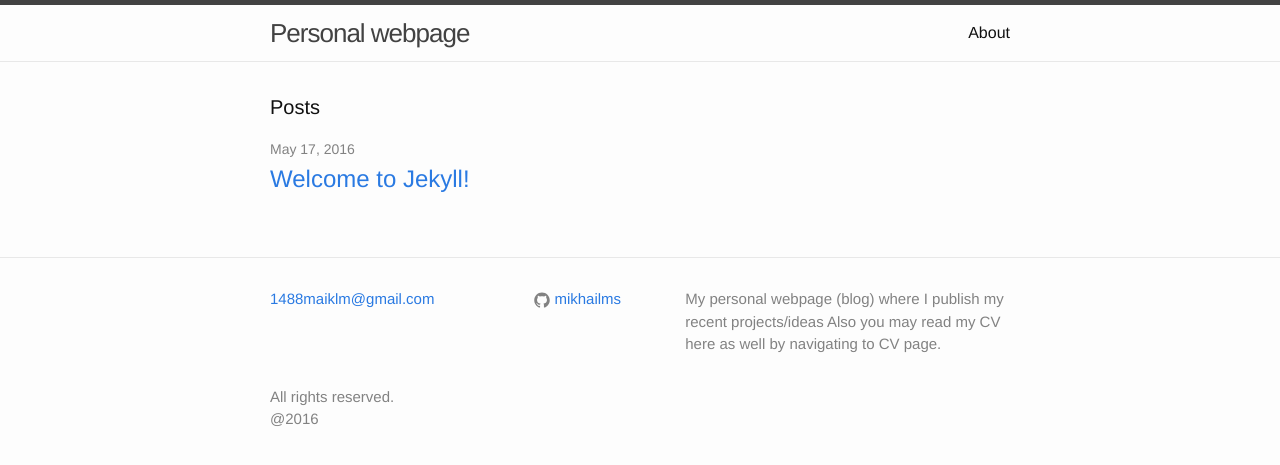
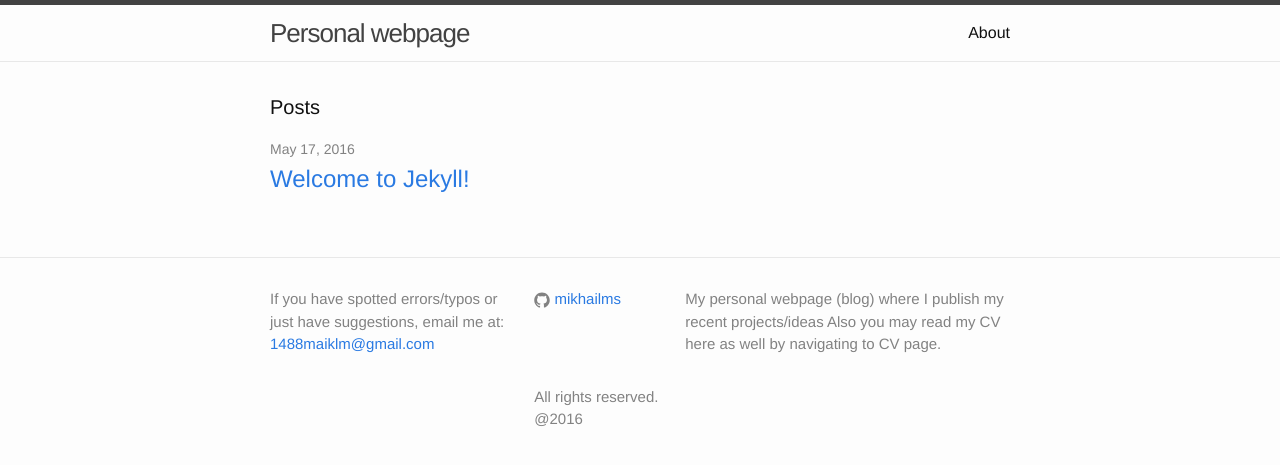
Before and after one commit to MikhailMS/mikhailms.github.io, a Jekyll site: the page built from index.html, in a window 1280 px wide. Shown: the top 465 px of the page. Built offline with Jekyll 4.4.1, drawn with Linux system fonts in a browser that asks for light colours.

Commit message:
small changes

```diff
--- a/_includes/footer.html
+++ b/_includes/footer.html
@@ -5,6 +5,7 @@
     <div class="footer-col-wrapper">
       <div class="footer-col footer-col-1">
         <ul class="contact-list">
+          <li>If you have spotted errors/typos or just have suggestions, email me at:</li>
           <li><a href="mailto:{{ site.email }}">{{ site.email }}</a></li>
         </ul>
       </div>
@@ -28,8 +29,12 @@
       <div class="footer-col footer-col-3">
         <p>{{ site.description }}</p>
       </div>
+      <div class="footer-col footer-col-1">
+      </div>
       <div class="footer-col footer-col-2">
         <p>All rights reserved. @2016</p>
+      </div>
+      <div class="footer-col footer-col-3">
       </div>
     </div>
 
```
